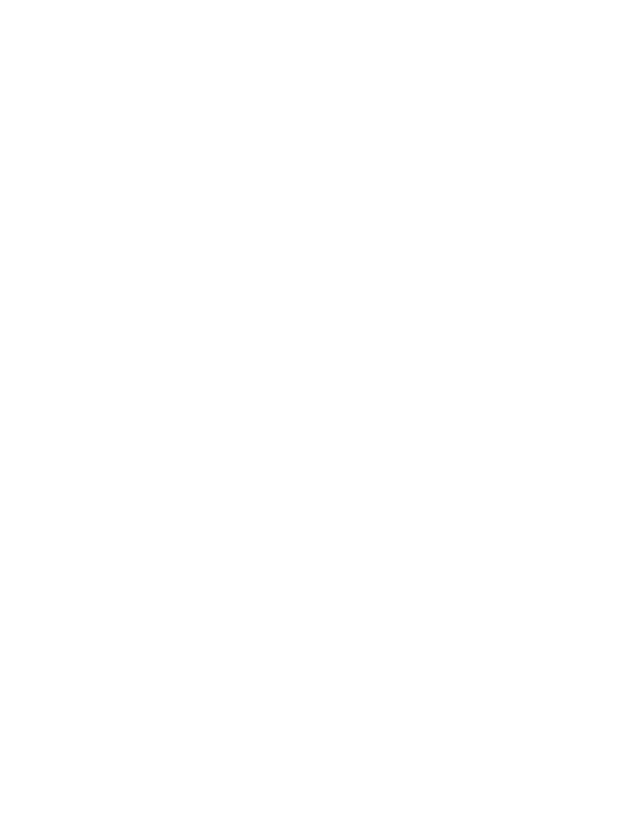
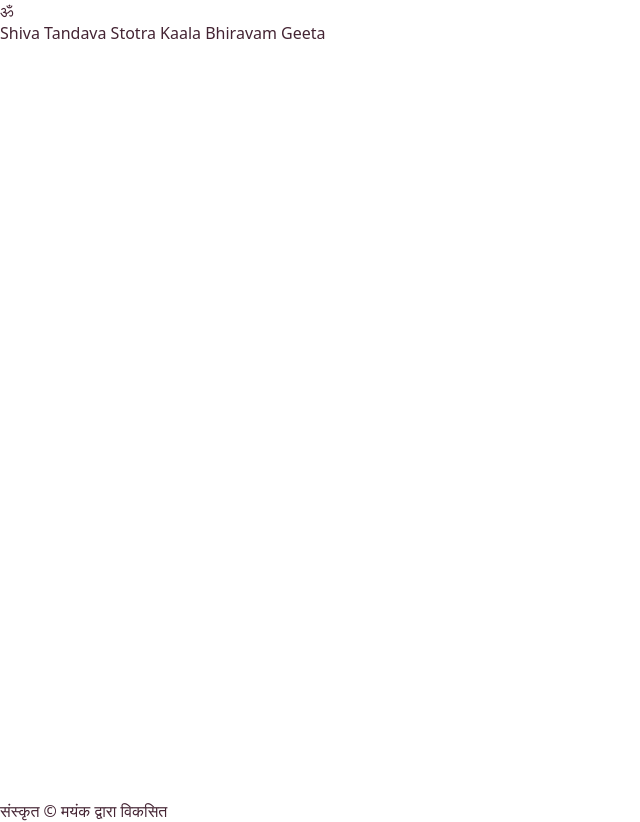
Before and after one commit to MayankDevil/sanskrti, a plain HTML site: page index.html in a window 1280 px wide. Shown: the whole page, without its empty margins (0-640 px from the left). Before the commit the page ends 800 px from the top, so only its background shows below. Drawn offline with Linux system fonts and the light colour scheme.

Commit message:
Update index

```diff
--- a/index.html
+++ b/index.html
@@ -23,11 +23,33 @@
 
     <main class="" id="main">
 
-        <header id="header"></header>
+        <div class="container">
 
-        <footer id="footer">
+            <header id="header">
 
-        </footer>
+                <div id="logo_box">
+
+                    <span id="logo"> &#2384; </span>
+
+                </div>
+
+
+                <a href="primary.html"> Shiva Tandava Stotra </a>
+
+                <a href="secondary.html"> Kaala Bhiravam </a>
+
+
+                <a href="data/geeta.pdf"> Geeta </a>
+
+            </header>
+
+            <footer id="footer">
+
+                संस्कृत &copy; <a href="https://github.com/MayankDevil/">मयंक</a>  द्वारा विकसित
+
+            </footer>
+
+        </div>
 
     </main>
     <!--
```
